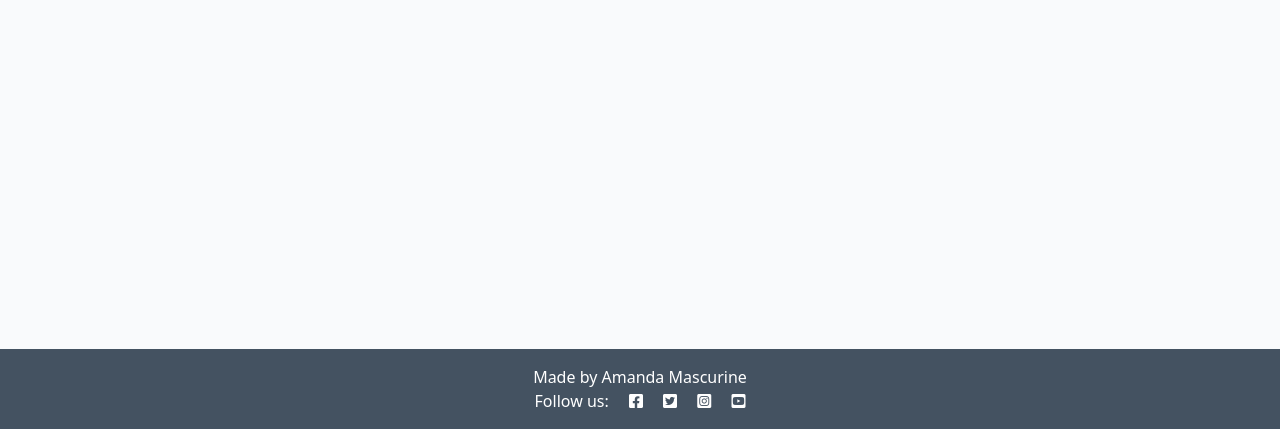
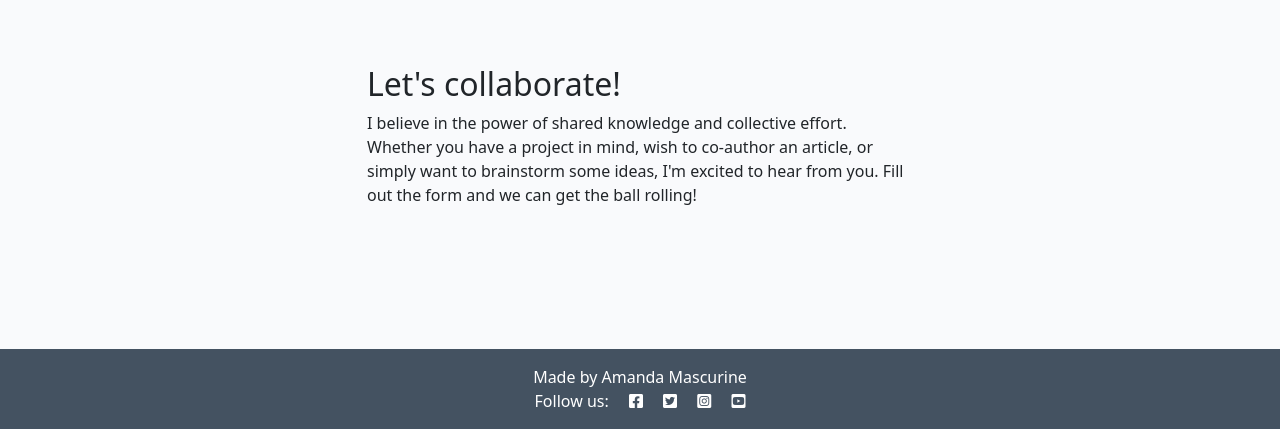
Before and after one commit to AmandaCIdev/Orlando_Property_Investments, a Django app: page /about/ in a window 1280 px wide. Shown: the part 371-800 px from the top of the page. Run offline with Django 4.2, Linux system fonts and the light colour scheme; data that the repository does not hold is empty.

Commit message:
Add: crispy form-about app

```diff
--- a/about/templates/about/about.html
+++ b/about/templates/about/about.html
@@ -1,12 +1,13 @@
 {% extends 'base.html' %}
+{% load static %}
+
 {% block content %}
-{% load static %}
 <div class="container mt-5">
     <div class="row">
-        <div class="col-4 text-center">
-            <img src="{% static 'images/nobody(1).jpg' %}" width="75%">
+        <div class="col-12 col-md-4 text-center">
+            <img src="{% static 'images/nobody.jpg' %}" width="75%">
         </div>
-        <div class="col-8">
+        <div class="col-12 col-md-8">
             <h2>{{ about.title }}</h2>
             {{ about.content | safe }}
         </div>
@@ -18,5 +19,18 @@
             <p class="text-end"><em>Updated on: {{ about.updated_on }}</em></p>
         </div>
     </div>
+    <div class="row justify-content-center">
+        <div class="col-12 col-md-6 my-5">
+            <h2>Let's collaborate!</h2>
+            <p>I believe in the power of shared knowledge and collective effort.
+                Whether you have a project in mind, wish to co-author
+                an article, or simply want to brainstorm some ideas,
+                I'm excited to hear from you. Fill out the form
+                and we can get the ball rolling!</p>
+
+            <!-- add your form here. Your submit button should
+                                have the classes of btn, btn-secondary -->
+        </div>
+    </div>
 </div>
 {% endblock content %}
```
Also changed, not shown: about/admin.py (+13 -2 lines), about/models.py (+10 -0 lines).
